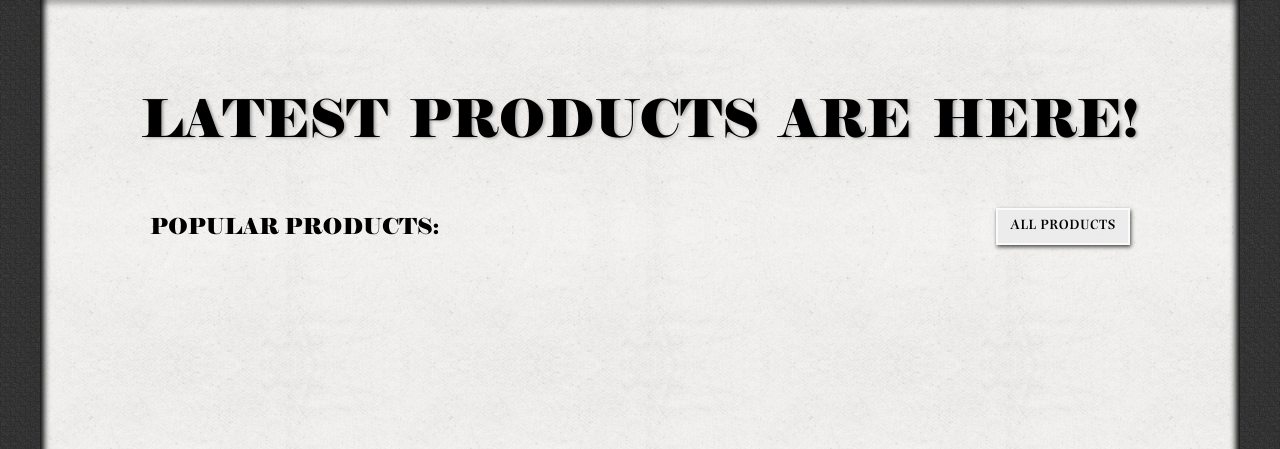
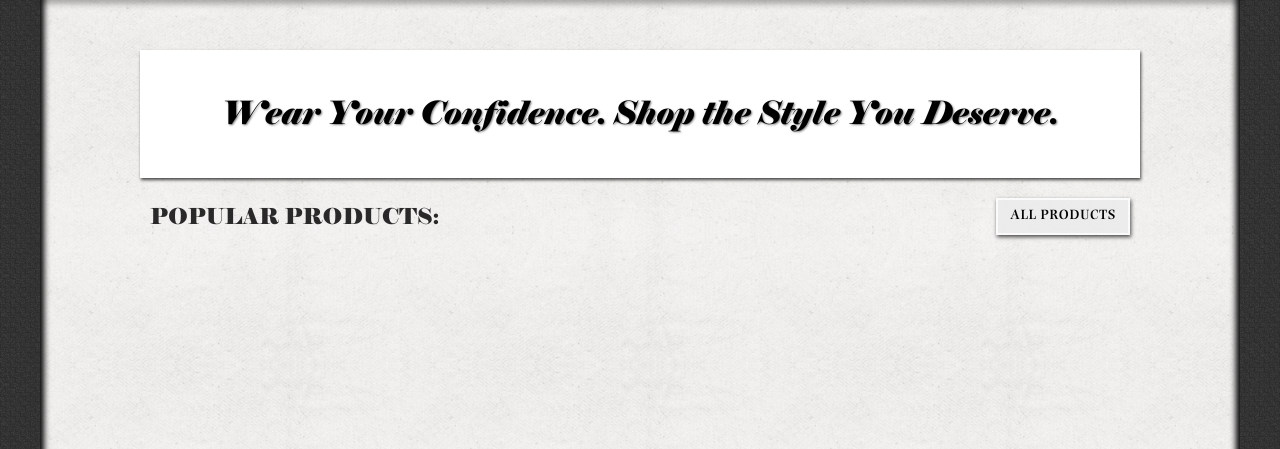
Before and after one commit to GlennJohansson85/e-shop, a Django app: page / in a window 1280 px wide. Shown: the part 40-489 px from the top of the page. Run offline with Django 5.2, Linux system fonts and the light colour scheme; data that the repository does not hold is empty; some libraries are stand-ins or nearby versions.

Commit message:
Updating home.html style

```diff
--- a/e-shop/settings.py
+++ b/e-shop/settings.py
@@ -9,7 +9,7 @@ BASE_DIR = Path(__file__).resolve().parent.parent
 
 SECRET_KEY = os.environ.get('SECRET_KEY', '')
 
-DEBUG = False
+DEBUG = True
 
 ROOT_URLCONF = 'e-shop.urls'
 
--- a/static/css/base.css
+++ b/static/css/base.css
@@ -197,19 +195,28 @@ table {
 }
 
 /*                                              HOME.HTML*/
+
+.home-banner-container {
+    max-width:                      1000px;
+    margin:                         10px auto;
+    padding:                        5px;
+    background-color:              #FFF;
+    box-shadow:                     1px 2px 3px #000000b6;
+
+
+}
+
 .home-banner {
-    font-family:                    "ELEPHNT", "Sans-serif";
-    text-shadow:                    2px 1px 3px #a7a7a7;
-    font-size:                      52px;
-    word-spacing:                   8px;
-    text-align:                     center;
-    color:                          #000;
+    font-family:                "ELEPHNTI", "Sans-serif";
+    text-shadow:                1px 1px 2px #1e1e1e8f;
+    text-align:                 center;
+    color:                      #000000;
+
 }
 
 .home-header {
     max-width:                      1000px;
     font-family:                    "ELEPHNT", "Sans-serif";
-    font-size:                      22px;
     width:                          100%;
     display:                        flex;
     justify-content:                space-between;
@@ -217,7 +224,7 @@ table {
     margin:                         0 auto;
     margin-bottom:                  5px;
     padding:                        10px;
-    color:                          #000;
+    color:                          #2a2929;
 }
 
 .home-container {
@@ -230,32 +237,20 @@ table {
 }
 
 .home-row {
-    gap:                            20px;
-    display:                        flex;
-    flex-wrap:                      wrap;
-    justify-content:                center;
     margin-bottom:                  80px;
 }
 
+/* Img- + img text-container style */
 .home-card {
-    flex:                           1 1 220px;
-    max-width:                      280px;
-    min-width:                      220px;
     padding:                        15px;
     overflow:                       hidden;
     box-sizing:                     border-box;
     display:                        block;
-    background-position:            center;
-    background-size:                cover;
-    background-repeat:              repeat;
-    background-image:               url("/static/images/items/wo6.png");
-    box-shadow:                     1px 2px 4px rgba(0, 0, 0, 0.7);
     transition:                     transform 0.3s ease, box-shadow 0.3s ease;
 }
 
 .home-card:hover {
     transform:                      scale(1.05);
-    box-shadow:                     2px 4px 8px rgba(0, 0, 0, 0.3);
 }
 
 /* Hovering card = Bold Font also */
@@ -1204,42 +1204,64 @@ table {
 
 /*                                                                                                  MEDIUM */
 @media (min-width: 769px) and (max-width: 1200px) {
+    /* Remove witdh between columns */
     .home-page-container {
-        padding:                10px;
+        padding: 0 20px;
+    }
+
+    .home-banner {
+        margin: 40px 0;
+    }
+
+    .home-header {
+        font-size: 18px;
+    }
+
+    .btn {
+        font-size: 14px;
+        letter-spacing: 0.8px;
     }
 
     /* 3 columns and 3 rows */
     .products-col {
-        flex:                   1 1 1 calc(50% - 20px);
-        max-width:              calc(50% - 20px);
-        display:                flex;               /* Center the cards */
-        box-sizing:             border-box;         /* Center the cards */
-        justify-content:        center;             /* Center the cards */
+        flex: 1 1 1 calc(50% - 20px);
+        max-width: calc(50% - 20px);
+        display: flex; /* 1. Center the cards */
+        box-sizing: border-box; /* 2. Center the cards */
+        justify-content: center;  /* 3. Center the cards */
     }
 
     /*                                          MEDIUM PRODUCTS.HTML */
     .products-page-container {
-        max-width:              800px;
-        margin:                 0 auto;
+        max-width: 800px;
+        margin: 0 auto;
     }
 
     /*                                          MEDIUM PRODUCT_DETAIL.HTML */
     .detail-review-header {
-        margin-top:             110px;
+        margin-top: 110px;
     }
     .detail-review-container {
-        padding:                20px;
+        padding: 20px;
     }
     .card-item {
-        padding:                0;
+        padding: 0;
     }
 }
 
 /*                                                                                                  LARGE */
 @media (min-width: 1201px) {
     .home-banner {
+        font-size: 32px;
         margin: 40px 0;
     }
 
+    .home-header {
+        font-size: 22px;
+    }
 
+    .btn {
+        font-size: 14px;
+        letter-spacing: 0.8px;
+    }
 }
--- a/templates/home.html
+++ b/templates/home.html
@@ -5,15 +5,17 @@
 
 {% block content %}
 <div class="home-page-container">
-    <div class="home-banner">LATEST PRODUCTS ARE HERE!</div>
+    <div class="home-banner-container">
+        <h1 class="home-banner">Wear Your Confidence. Shop the Style You Deserve.</h1>
+    </div>
     <div class="home-header">POPULAR PRODUCTS:
         <a href="{% url 'products' %}" class="btn">ALL PRODUCTS</a>
     </div>
 
     <div class="home-container">
-            <div class="home-row">
+        <div class="home-row row gx-1">
             {% for product in products|slice:":8" %}
-                    <div class="col-md-3">
+                <div class="col-6 col-sm-4 col-md-3">
                     <div class="home-card">
                         <a class="home-img-wrap" href="{{ product.get_url }}">
                             <img class="home-img" src="{{ product.images.url }}">
@@ -30,5 +32,4 @@
         </div>
     </div>
 </div>
-</div>
 {% endblock %}
```
Also changed, not shown: other parts of static/css/base.css (+17 -14 lines), 7 other files. Lines whose indentation alone changed are shown as unchanged.
